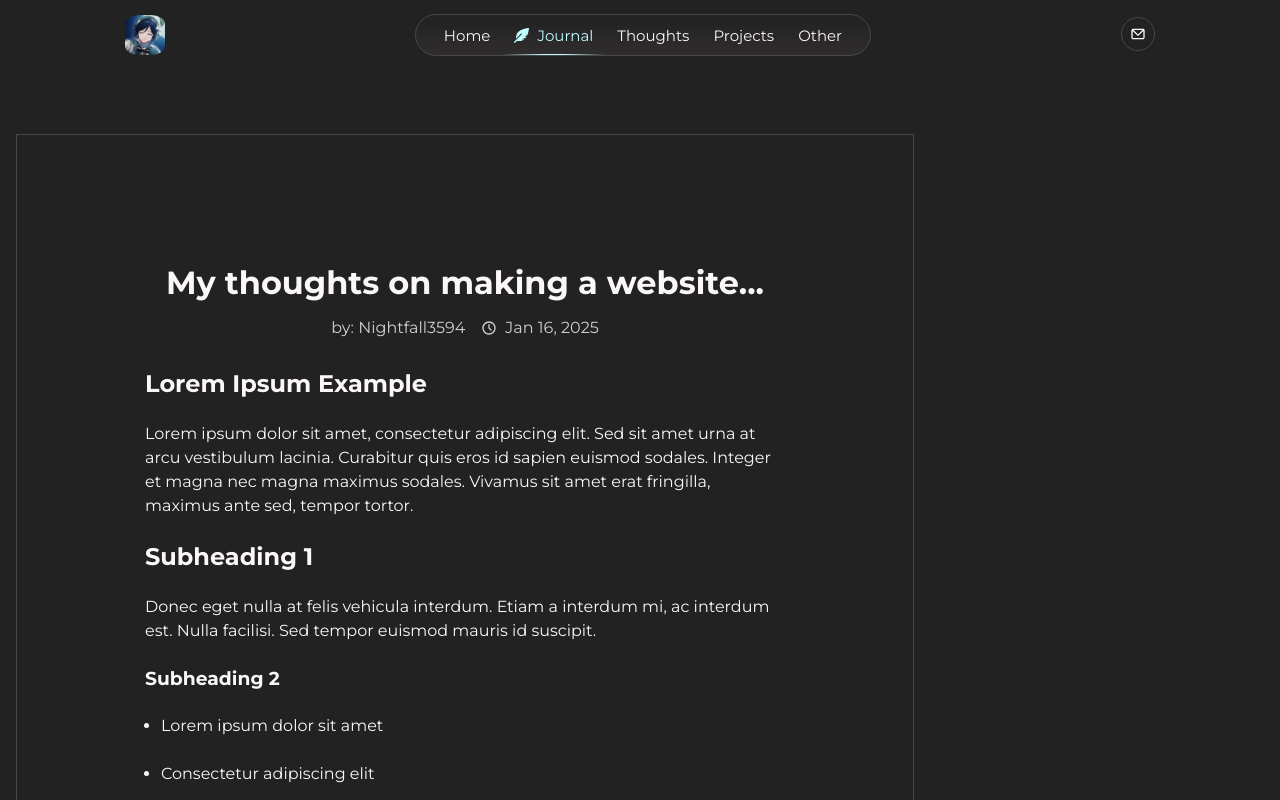
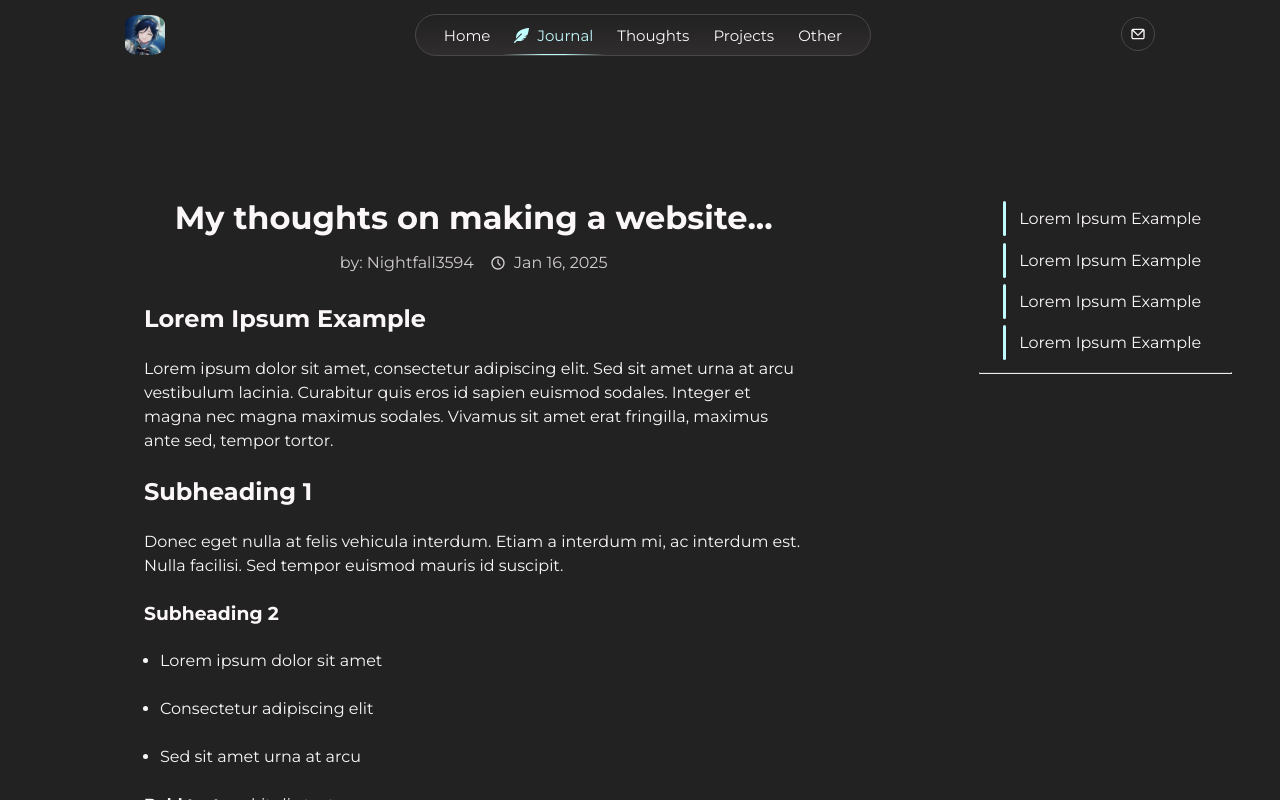
Before and after one commit to Nightfall3594/nightfall-is-a-dev, a React (Vite) app: page /journal/1 in a window 1280 px wide. Shown: the top 800 px of the page. Built offline with nearby package versions, Linux system fonts and the light colour scheme.

Commit message:
feat(article-page): add rudimentary sidebar for desktop layout

```diff
--- a/src/components/pages/articles/article-post/article-post.css
+++ b/src/components/pages/articles/article-post/article-post.css
@@ -1,12 +1,16 @@
 
 .article-post__content {
-    margin: 5% 1rem;
+    margin: 1rem;
     padding: 10%;
 
     display: flex;
     flex-direction: column;
     align-items: center;
     justify-content: center;
+}
+
+.article-post__sidebar {
+    display: none;
 }
 
 
@@ -18,15 +22,77 @@
     }
 
     .article-post__content {
-        width: 50%;
-        border: 1px solid var(--border);
+        width: 55%;
+        /*border: 1px solid var(--border);*/
 
-        margin: 5% 0 5% 1rem;
+        margin: 0 0 5% 1rem;
         padding: 10%;
 
         display: flex;
         flex-direction: column;
         align-items: center;
         justify-content: center;
+
+        position: relative;
+    }
+
+    .article-post__sidebar {
+        display: block;
+        width: calc(25% - 1rem);
+        margin-top: 10%;
+        height: 100%;
+
+        position: sticky;
+        top: calc(70px + 2rem); /* 70px as allowance for navbar space */
+        right: 0;
+
+        padding: 0 2rem;
+
+    }
+
+    .sidebar__chapters {
+        /*border: 1px solid var(--border);*/
+        margin: 0 1.5rem 0.5rem;
+        display: flex;
+        flex-direction: column;
+
+    }
+
+    .sidebar-chapter {
+        margin: 0.2rem 1rem;
+        padding: 0.5rem 0;
+        position: relative;
+        /*border: 1px solid var(--border);*/
+    }
+
+    .sidebar-chapter span {
+        /*font-size: 0.8rem;*/
+    }
+
+    .sidebar-chapter:hover {
+        background-color: var(--lighter-bg);
+    }
+
+    .sidebar-chapter__highlight {
+        content: ' ';
+        position: absolute;
+        top: 0;
+        left: 0;
+        width: 3px;
+        height: 100%;
+        background-color: var(--primary);
+        border-color: red;
+        border-radius: 3px;
+    }
+
+    .chapter__text {
+        display: block;
+        margin-left: 1rem;
+    }
+
+    .article-post__sidebar hr {
+        margin: 0 1rem;
+        border-top: 1px solid var(--lighter-bg);
+        /*color: var(--muted-text);*/
     }
 }
--- a/src/components/pages/articles/article-post/article-post.jsx
+++ b/src/components/pages/articles/article-post/article-post.jsx
@@ -4,6 +4,7 @@ import './article-post.css'
 import ArticlePostHeader from "./article-post-header.jsx";
 import ArticleBody from "./article-body.jsx";
 import {useEffect, useState} from "react";
+import SidebarChapter from "./sidebar/sidebar-chapter.jsx";
 
 export default function ArticlePost({}) {
 
@@ -58,6 +59,20 @@ export default function ArticlePost({}) {
                 </ArticleBody>
 
             </div>
+
+
+            <div className="article-post__sidebar">
+                <div className="sidebar__chapters">
+                    <SidebarChapter> Lorem Ipsum Example </SidebarChapter>
+                    <SidebarChapter> Lorem Ipsum Example </SidebarChapter>
+                    <SidebarChapter> Lorem Ipsum Example </SidebarChapter>
+                    <SidebarChapter> Lorem Ipsum Example </SidebarChapter>
+                </div>
+
+                <hr/>
+
+            </div>
+
         </section>
     )
 }
--- /dev/null
+++ b/src/components/pages/articles/article-post/sidebar/sidebar-chapter.jsx
@@ -0,0 +1,13 @@
+
+export default function SidebarChapter({children}){
+    return (
+        <>
+            <a className="sidebar-chapter">
+                <div className="sidebar-chapter__highlight"/>
+                <span className="chapter__text">
+                    {children}
+                </span>
+            </a>
+        </>
+    )
+}
```
